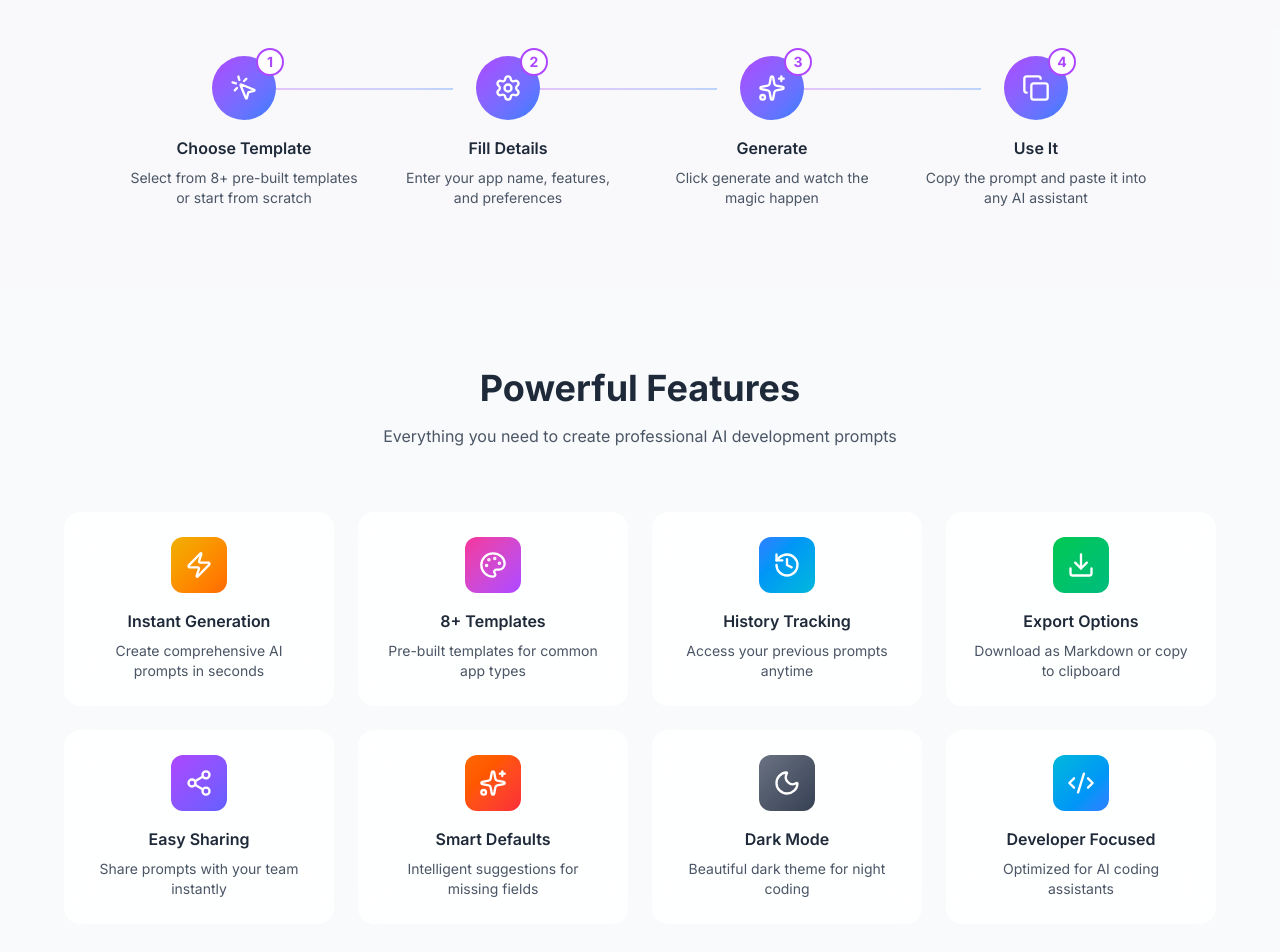
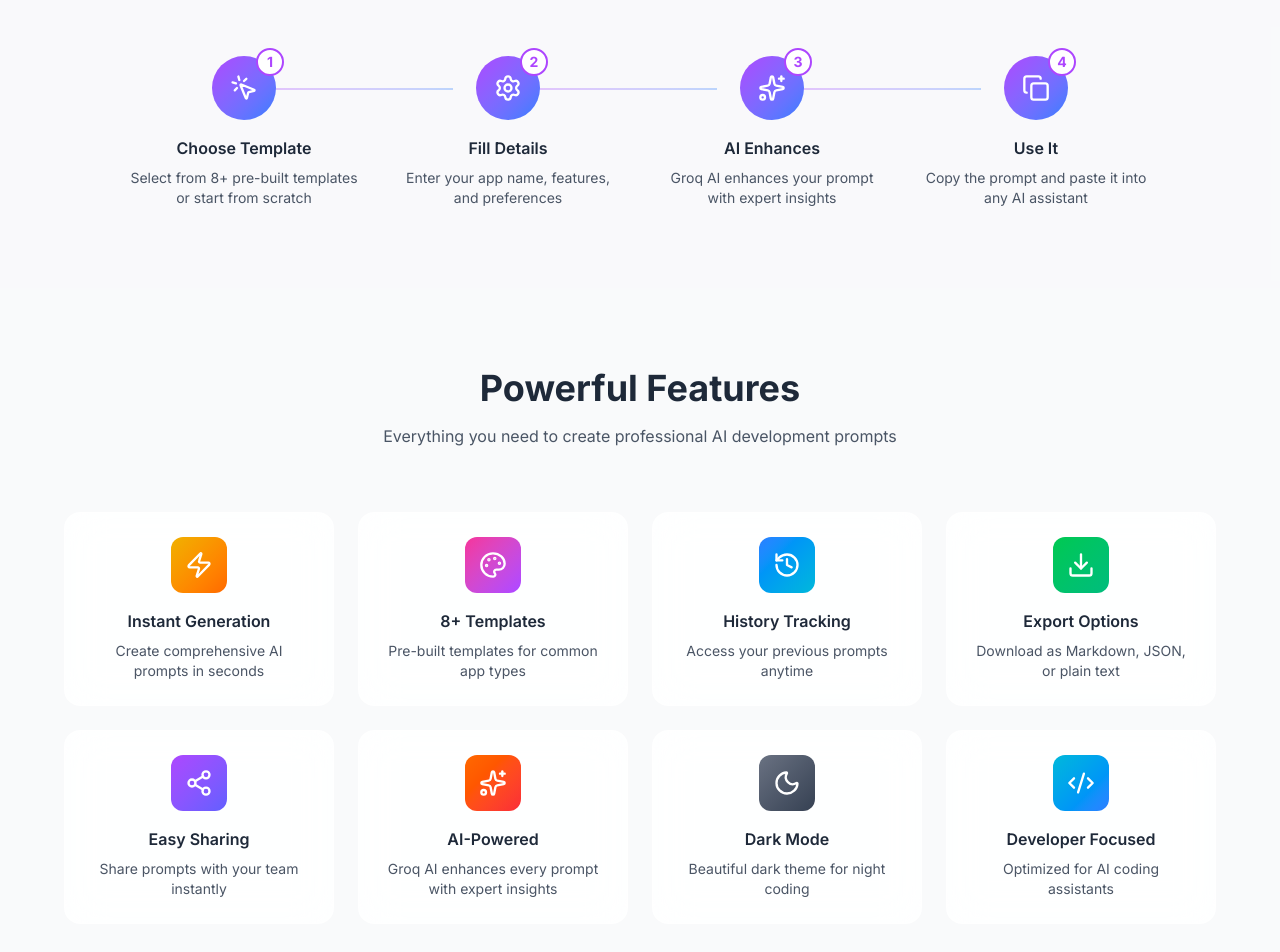
Before and after one commit to Saqibnawazkhan/AI-Prompter, a Next.js app: page / in a window 1280 px wide. Shown: the part 2260-3212 px from the top of the page. Built offline with nearby package versions, Linux system fonts and the light colour scheme.

Commit message:
Change 18-20: Update content to reflect AI-powered generation
Update HowItWorks step 3 to mention AI enhancement. Update Features
to highlight AI-powered prompts and multi-format export. Update Stats
to show 4 AI models available.

Co-Authored-By: Claude Opus 4.6 <noreply@anthropic.com>

```diff
--- a/components/FeaturesSection.tsx
+++ b/components/FeaturesSection.tsx
@@ -34,7 +34,7 @@ const features = [
   {
     icon: Download,
     title: 'Export Options',
-    description: 'Download as Markdown or copy to clipboard',
+    description: 'Download as Markdown, JSON, or plain text',
     color: 'from-green-500 to-emerald-500',
   },
   {
@@ -45,8 +45,8 @@ const features = [
   },
   {
     icon: Sparkles,
-    title: 'Smart Defaults',
-    description: 'Intelligent suggestions for missing fields',
+    title: 'AI-Powered',
+    description: 'Groq AI enhances every prompt with expert insights',
     color: 'from-orange-500 to-red-500',
   },
   {
--- a/components/HowItWorks.tsx
+++ b/components/HowItWorks.tsx
@@ -19,8 +19,8 @@ const steps = [
   {
     icon: Sparkles,
     step: '3',
-    title: 'Generate',
-    description: 'Click generate and watch the magic happen',
+    title: 'AI Enhances',
+    description: 'Groq AI enhances your prompt with expert insights',
   },
   {
     icon: Copy,
--- a/components/Stats.tsx
+++ b/components/Stats.tsx
@@ -6,7 +6,7 @@ import { Users, FileText, Sparkles, Globe, Layers, Zap } from 'lucide-react';
 const stats = [
   { icon: Layers, value: '8', label: 'Prompt Categories', color: 'text-purple-500', gradient: 'from-purple-500 to-blue-500' },
   { icon: Sparkles, value: '40+', label: 'Templates', color: 'text-yellow-500', gradient: 'from-yellow-500 to-orange-500' },
-  { icon: Zap, value: '5', label: 'AI Platforms', color: 'text-blue-500', gradient: 'from-blue-500 to-cyan-500' },
+  { icon: Zap, value: '4', label: 'AI Models', color: 'text-blue-500', gradient: 'from-blue-500 to-cyan-500' },
   { icon: Globe, value: '100%', label: 'Free & Open Source', color: 'text-green-500', gradient: 'from-green-500 to-emerald-500' },
 ];
 
```
